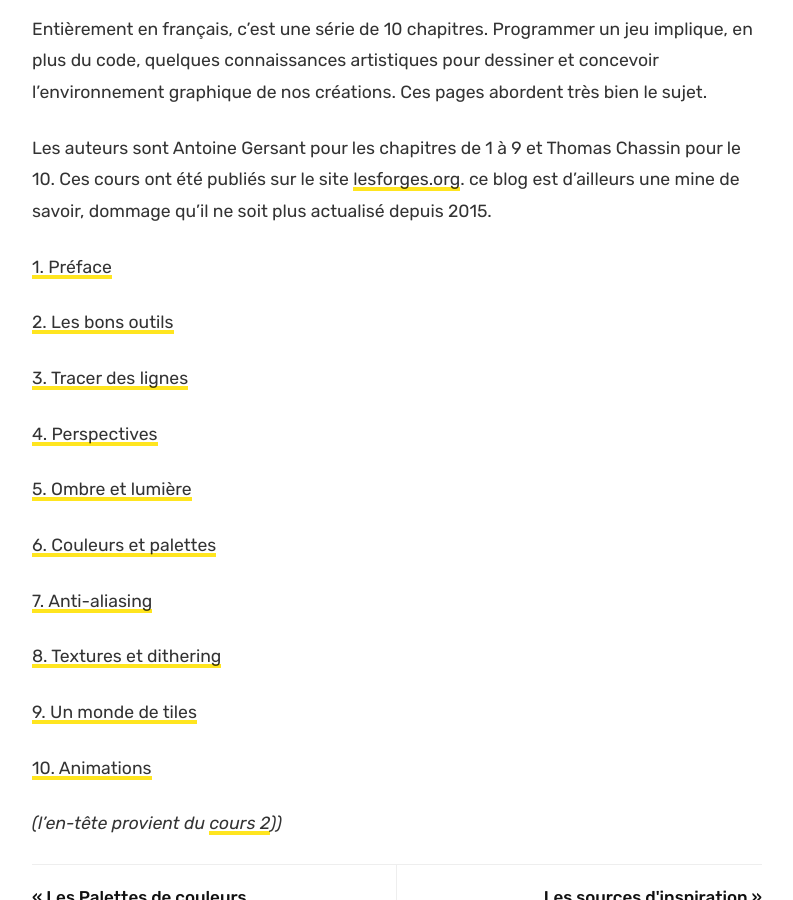
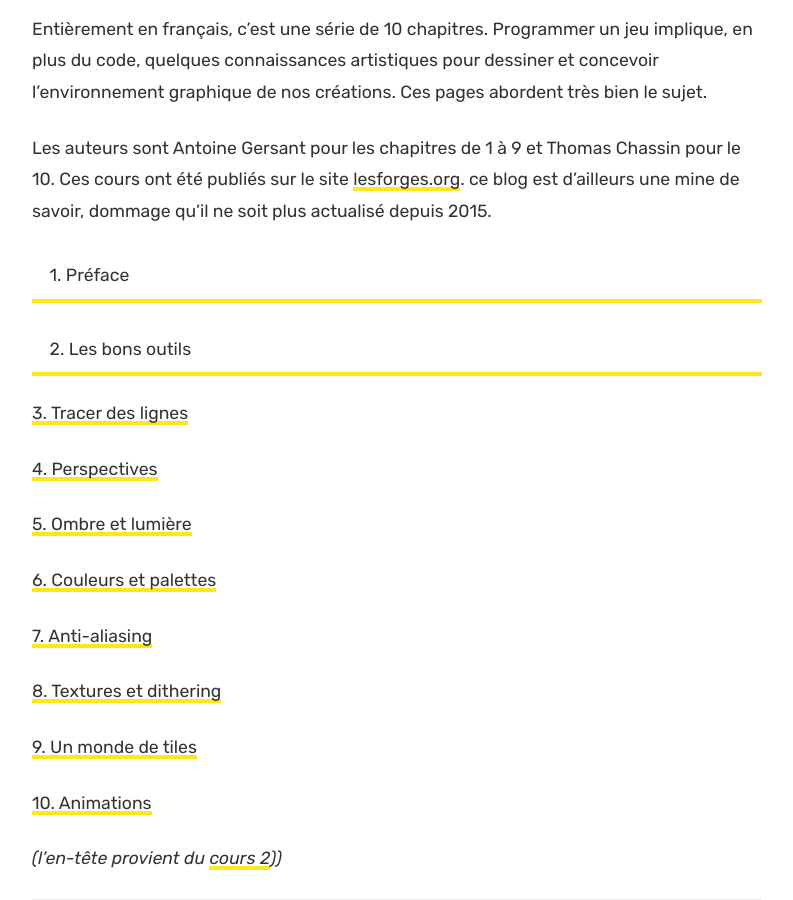
Before and after one commit to Maxibuino/PixBuino, a Jekyll site: the page built from _posts/2019-04-02-cours-de-pixel-art.md, in a window 1280 px wide and 900 px high, scrolled down 714 px. Shown: the whole window, without its empty margins (433-1226 px from the left). Built offline with Jekyll 4.4.1, drawn with Linux system fonts in a browser that asks for light colours; comment, search, counter and statistics services are not loaded.

Commit message:
_posts/2019-04-02-cours-de-pixel-art.md updated from https://stackedit.io/

```diff
--- a/_posts/2019-04-02-cours-de-pixel-art.md
+++ b/_posts/2019-04-02-cours-de-pixel-art.md
@@ -13,9 +13,10 @@
 
 Les auteurs sont Antoine Gersant pour les chapitres de 1 à 9 et Thomas Chassin pour le 10. Ces cours ont été publiés sur le site  [lesforges.org](http://www.lesforges.org/article/ld25?scroll_to=article). ce blog est d'ailleurs une mine de savoir, dommage qu'il ne soit plus actualisé depuis 2015.
 
-[1. Préface](http://www.lesforges.org/article/cours-pixel-art-preface?scroll_to=article)
+<a class="nav-link highlight" target="blank" href="http://www.lesforges.org/article/cours-pixel-art-preface?scroll_to=article">1. Préface</a>
 
-[2. Les bons outils](http://www.lesforges.org/article/cours-pixel-art-logiciels?scroll_to=article)
+<a class="nav-link highlight" target="blank" href="http://www.lesforges.org/article/cours-pixel-art-preface?scroll_to=article">2. Les bons outils</a>
+[](http://www.lesforges.org/article/cours-pixel-art-logiciels?scroll_to=article)
 
 [3. Tracer des lignes](http://www.lesforges.org/article/cours-pixel-art-lignes?scroll_to=article)
 
```
Also changed, not shown: other parts of _posts/2019-04-02-cours-de-pixel-art.md (+2 -2 lines).
